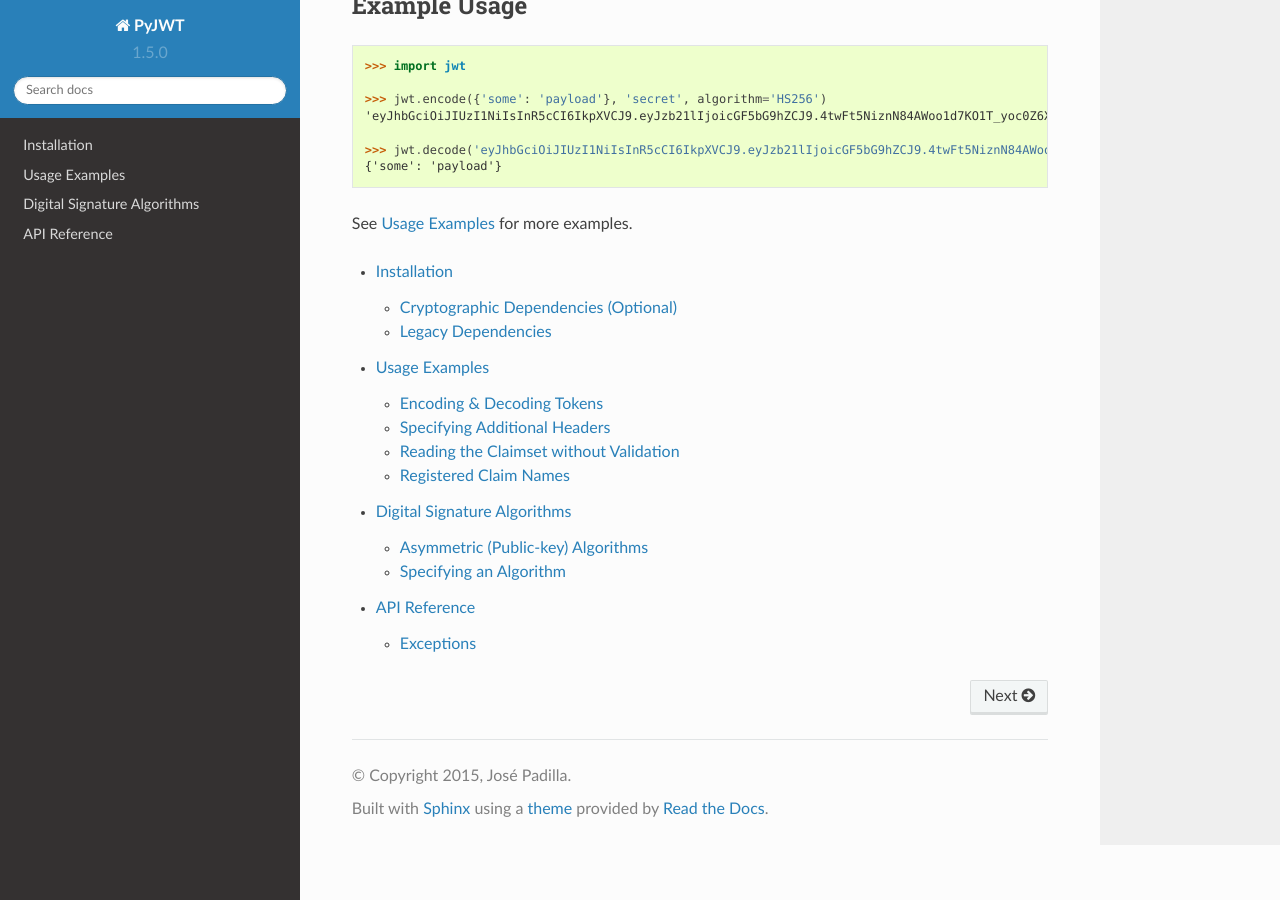
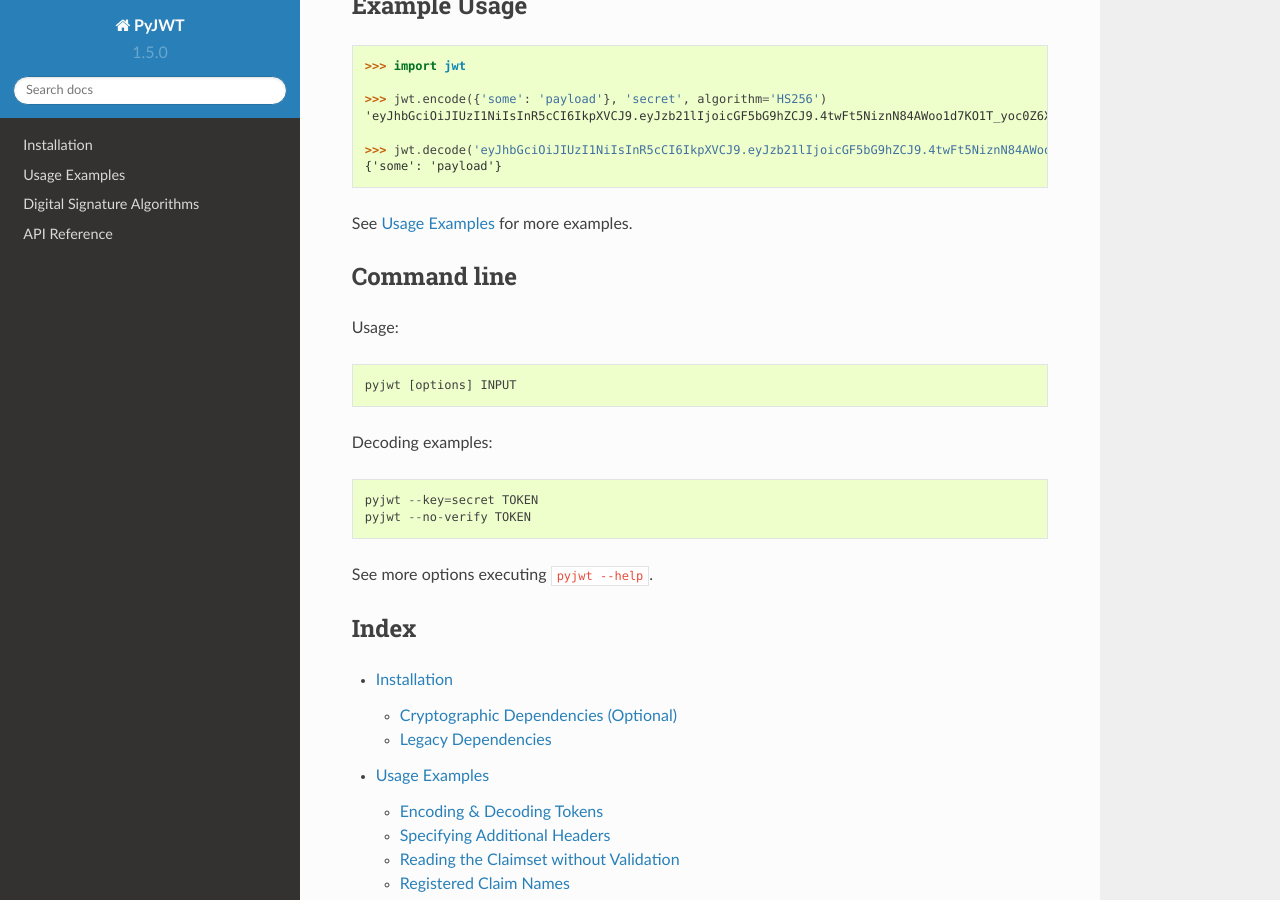
Before and after one commit to jpadilla/pyjwt, a Sphinx documentation site: the page built from docs/index.rst, in a window 1280 px wide and 900 px high, scrolled down 469 px. Built offline with Sphinx 7.4.7 and the Read the Docs theme 2.0.0, drawn with Linux system fonts in a browser that asks for light colours; pages that are not in the unit, such as notebooks, are missing from menus.

Commit message:
Added Command line instructions to README and docs

```diff
--- a/docs/index.rst
+++ b/docs/index.rst
@@ -1,5 +1,5 @@
 Welcome to ``PyJWT``
-===========================
+====================
 
 ``PyJWT`` is a Python library which allows you to encode and decode JSON Web
 Tokens (JWT). JWT is an open, industry-standard (`RFC 7519`_) for representing
@@ -16,7 +16,7 @@
 See :doc:`Installation <installation>` for more information.
 
 Example Usage
-------------
+-------------
 
 .. code-block:: python
 
@@ -28,8 +28,24 @@
     >>> jwt.decode('eyJhbGciOiJIUzI1NiIsInR5cCI6IkpXVCJ9.eyJzb21lIjoicGF5bG9hZCJ9.4twFt5NiznN84AWoo1d7KO1T_yoc0Z6XOpOVswacPZg', 'secret')
     {'some': 'payload'}
 
+See :doc:`Usage Examples <usage>` for more examples.
 
-See :doc:`Usage Examples <usage>` for more examples.
+Command line
+------------
+
+Usage::
+
+    pyjwt [options] INPUT
+
+Decoding examples::
+
+    pyjwt --key=secret TOKEN
+    pyjwt --no-verify TOKEN
+
+See more options executing ``pyjwt --help``.
+
+Index
+-----
 
 .. toctree::
     :maxdepth: 2
```
Also changed, not shown: README.rst (+18 -0 lines).
